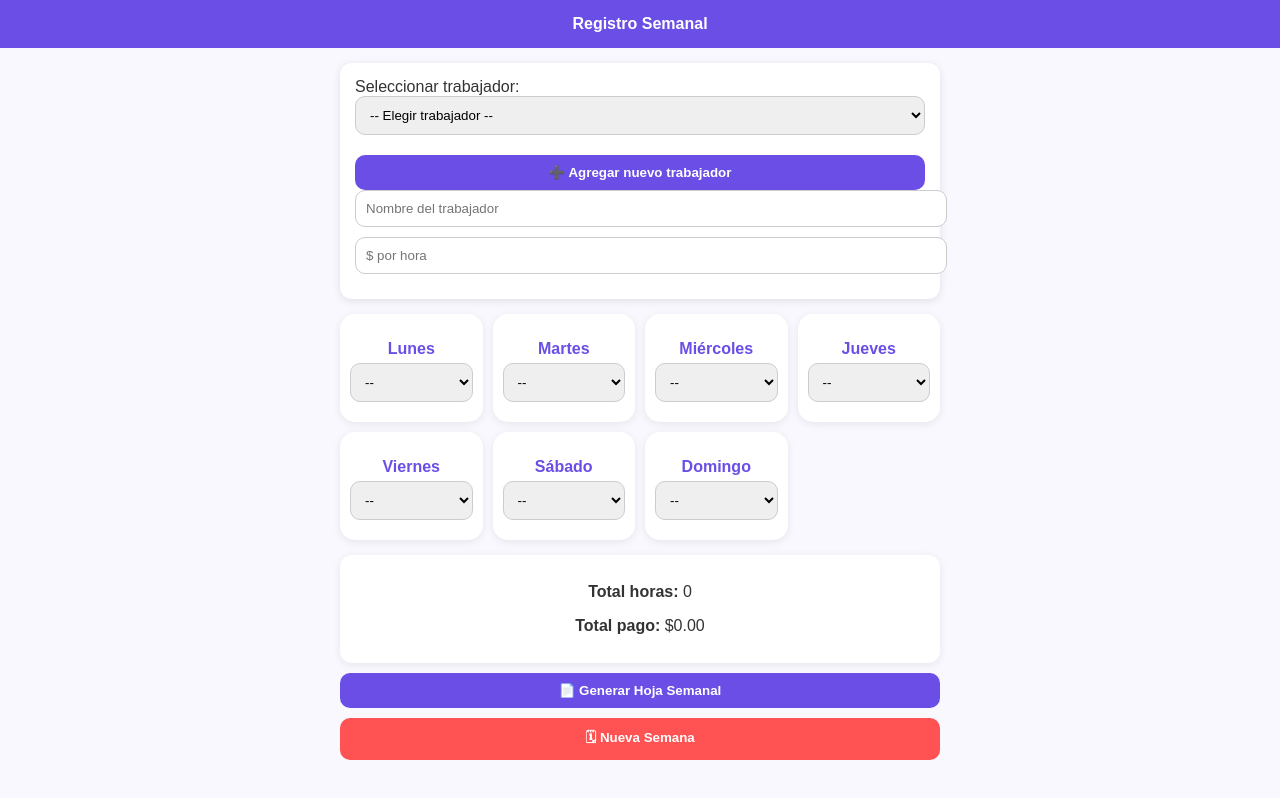
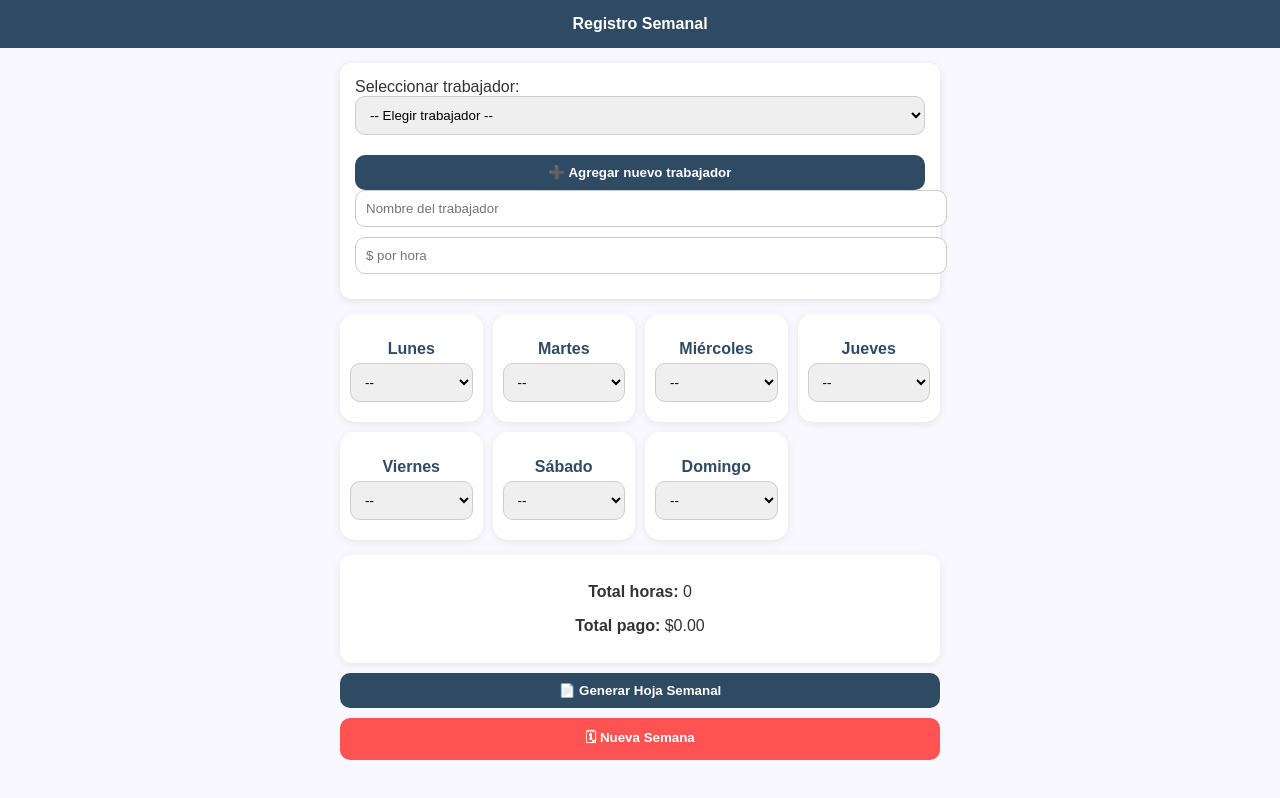
Before and after one commit to daiyssies/elarte, a plain HTML site: page index.html in a window 1280 px wide. Drawn offline with nearby package versions, Linux system fonts and the light colour scheme.

Commit message:
Update index.html

```diff
--- a/index.html
+++ b/index.html
@@ -16,7 +16,7 @@
   }
 
   header {
-    background: #6a4ee6;
+    background: #2f4b64;
     color: white;
     padding: 15px;
     text-align: center;
@@ -60,7 +60,7 @@
   }
 
   .dia h3 {
-    color: #6a4ee6;
+    color: #2f4b64;
     font-size: 1rem;
     margin-bottom: 5px;
   }
@@ -75,7 +75,7 @@
   }
 
   button {
-    background: #6a4ee6;
+    background: #2f4b64;
     color: white;
     border: none;
     padding: 10px;
```
